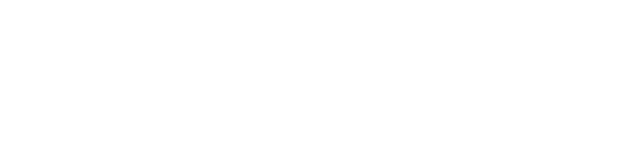
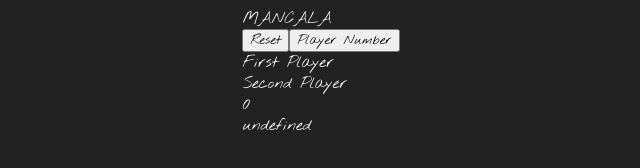
Before and after one commit to PhilMJackson/Mancala, a website: page index.html in a window 1280 px wide. Shown: the whole page, without its empty margins (319-959 px from the left). Drawn offline with Linux system fonts and the light colour scheme.

Commit message:
Set to display, adding local host.

```diff
--- a/index.css
+++ b/index.css
@@ -1,2 +1,15 @@
+* {
+  box-sizing: border-box;
+  font-family: "Nothing You Could Do", cursive;
+}
+
+html {
+  background-color: #222;
+  color: white;
+}
+
 body {
+  display: flex;
+  flex-direction: column;
+  align-items: center;
 }
--- a/index.html
+++ b/index.html
@@ -5,8 +5,11 @@
     <meta http-equiv="X-UA-Compatible" content="IE=edge" />
     <meta name="viewport" content="width=device-width, initial-scale=1.0" />
     <title>MANCALA</title>
-    <link rel="stylesheet" href="style.css" />
-    <script defer src="app.js"></script>
+    <link rel="stylesheet" href="index.css" />
+    <script defer src="index.js"></script>
+    <style>
+      @import url("https://fonts.googleapis.com/css2?family=Nothing+You+Could+Do&display=swap");
+    </style>
   </head>
   <body>
     <div class="board"></div>
--- a/index.js
+++ b/index.js
@@ -1,5 +1,9 @@
+//BOARD
+const board = document.querySelector(".board");
+
+// board.addEventListener("click", onBoardClick);
 // game object
-const board = [
+const playField = [
   4, 4, 4, 4, 4, 4, 0, /* player 1 */ 4, 4, 4, 4, 4, 4, 0 /* player 2 */,
 ];
 //index 6 & 13 === mancalas
@@ -10,11 +14,11 @@ let gameState = {
   currentPlayer: 0, // switch to 1 when the player swaps
 };
 
-let firstPlayer = {
+let first_Player = {
   playerName: "First Player",
 };
 
-let secondPlayer = {
+let second_Player = {
   playerName: "Second Player",
 };
 
@@ -94,6 +98,7 @@ const title = document.createElement("div");
 title.classList.add("title");
 board.appendChild(title);
 title.innerText = "MANCALA";
+console.log(board);
 
 //RESET BUTTON
 //  Resets to initial state
@@ -106,9 +111,9 @@ resetButton.innerText = "Reset";
 //  If one player, only active side will be bottom side (default)
 //  If two player, either side will be active based on who is active player
 const playerNumBtn = document.createElement("button");
-button.classList.add("playerNumber");
-board.appendChild(button);
-button.innerText = "Player Number";
+playerNumBtn.classList.add("playerNumber");
+board.appendChild(playerNumBtn);
+playerNumBtn.innerText = "Player Number";
 
 //PLAYER NAMES
 // Click to rename Player
@@ -117,17 +122,18 @@ button.innerText = "Player Number";
 const firstPlayer = document.createElement("div");
 firstPlayer.classList.add("playerOne");
 board.appendChild(firstPlayer);
-firstPlayer.innerText = firstPlayer.playerName;
+firstPlayer.innerText = first_Player.playerName;
+
+const secondPlayer = document.createElement("div");
+secondPlayer.classList.add("playerTwo");
+board.appendChild(secondPlayer);
+secondPlayer.innerText = second_Player.playerName;
 
 //ACTIVE PLAYER
 const activePlayer = document.createElement("div");
 activePlayer.classList.add("activePlayer");
 board.appendChild(activePlayer);
 activePlayer.innerText = gameState.currentPlayer;
-
-//BOARD
-const board = document.getElementById("board");
-board.addEventListener("click", onBoardClick);
 
 //OUTER BOARD
 //  # of Pips in each Pit
@@ -144,19 +150,26 @@ pipCounter.innerText = pitZero.pipNumber;
 
 //INNER BOARD
 //  pit and mancala with pips when applicable
+const innerBoard = document.createElement("div");
+innerBoard.classList.add("innerBoard");
+board.appendChild(innerBoard);
 
 //PIT
 //rounded square to hold pips
 //clickable when pips are present
 const pit = document.createElement("div");
-pit.classList.add(pit);
+pit.classList.add("pit");
 pit.setAttribute("id", "pitZero");
 
 //MANCALA
+const mancala = document.createElement("div");
+mancala.classList.add("mancala");
+mancala.setAttribute("id", "mancalaSix");
 
-//PIPS
-
-//display number of pips in wells & each mancala
+//PIP
+const pip = document.createElement("div");
+pip.classList.add("pip");
+pip.setAttribute("id", "pip");
 
 //extra turn when ending in own mancala
 
```
Also changed, not shown: package.json (added, +16 -0 lines), 1 other file.
